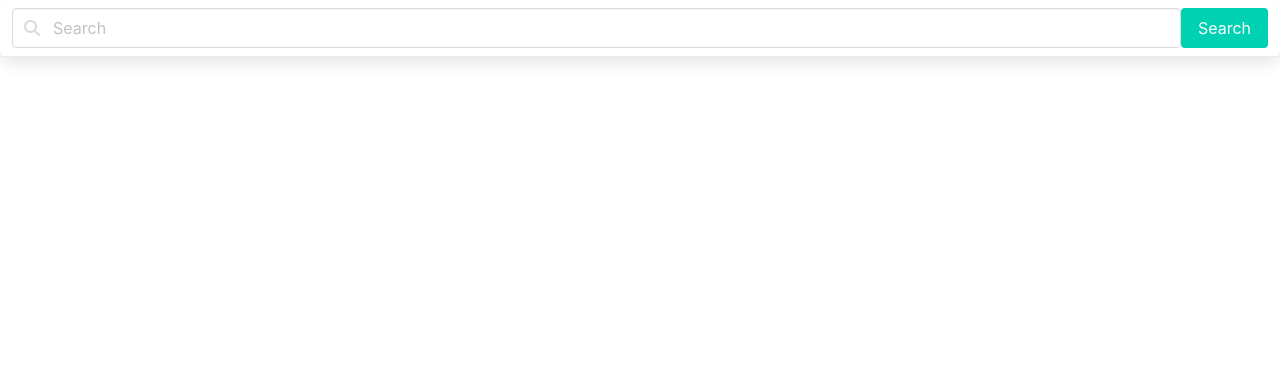
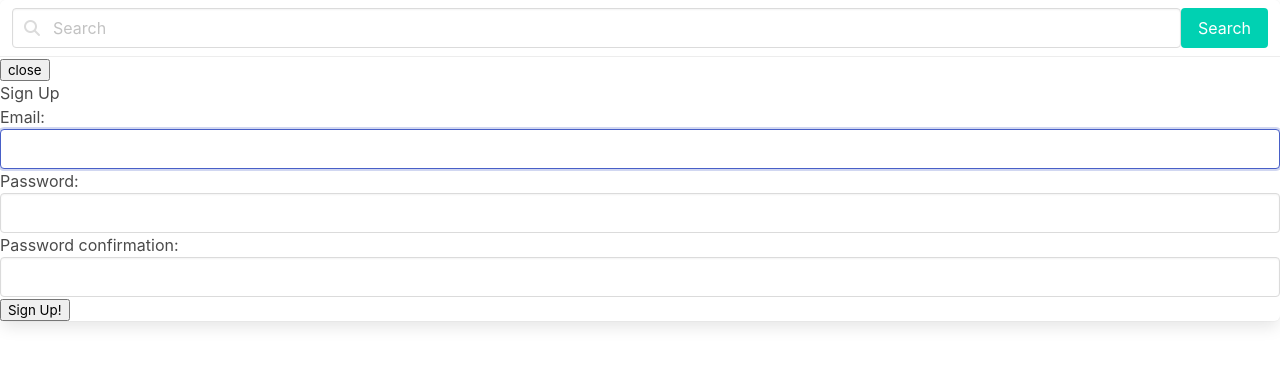
Before and after one commit to e-victoria/videoPlayer, an Angular app: page /signup in a window 1280 px wide. Before the commit this address led to /. Shown: the top 366 px of the page. Built offline with nearby package versions, Linux system fonts and the light colour scheme.

Commit message:
create sign-up form

```diff
--- a/src/app/app-routing.module.ts
+++ b/src/app/app-routing.module.ts
@@ -2,11 +2,13 @@ import { NgModule } from '@angular/core';
 import { Routes, RouterModule } from '@angular/router';
 import {VideoComponent} from './video/video.component';
 import {HomeComponent} from "./home/home.component";
+import {SignUpComponent} from "./sign-up/sign-up.component";
 
 
 const routes: Routes = [
   { path: 'video/:id', component: VideoComponent },
-  { path: '', component: HomeComponent }
+  { path: '', component: HomeComponent },
+  { path: 'signup', component: SignUpComponent}
 ];
 
 @NgModule({
--- a/src/app/header/header.component.html
+++ b/src/app/header/header.component.html
@@ -1,6 +1,6 @@
 <nav class="panel">
   <div class="panel-block">
-    <p class="control has-icons-left">
+    <p class="control has-icons-left is-two-fifths">
       <label for="name"></label>
       <input class="input" id="name" type="text" placeholder="Search" [(ngModel)]="value" (keyup.enter)="getInput()">
       <span class="icon is-left">
--- /dev/null
+++ b/src/app/sign-up/sign-up.component.html
@@ -0,0 +1,22 @@
+
+<div class="sign-up-wrapper">
+  <form class="sign-up__form" [formGroup]="signupForm">
+    <button class="btn popup-close" (click)="hidePopup($event)">
+      <span class="popup-closecross">close</span>
+    </button>
+    <h3 class="signup__title">Sign Up</h3>
+    <label class="signup__label">
+      Email:
+      <input class="input signup__input" type="text" formControlName="email" required autofocus>
+    </label>
+    <label class="signup__label">
+      Password:
+      <input class="input signup__input" type="password" formControlName="password" required>
+    </label>
+    <label class="signup__label">
+      Password confirmation:
+      <input class="input signup__input" type="password" formControlName="passwordConfirmation" required>
+    </label>
+    <button class="signup btn" (click)="signUp($event)">Sign Up!</button>
+  </form>
+</div>
--- /dev/null
+++ b/src/app/sign-up/sign-up.component.ts
@@ -0,0 +1,22 @@
+import { Component, OnInit } from '@angular/core';
+import {FormControl, FormGroup} from "@angular/forms";
+
+@Component({
+  selector: 'app-sign-up',
+  templateUrl: './sign-up.component.html',
+  styleUrls: ['./sign-up.component.css']
+})
+export class SignUpComponent{
+
+  signupForm = new FormGroup({
+    email: new FormControl(''),
+    password: new FormControl(''),
+    passwordConfirmation: new FormControl(''),
+  });
+
+  constructor() { }
+
+  signUp(event){
+
+  }
+}
```
Also changed, not shown: src/app/app.module.ts (+6 -3 lines), src/app/sign-up/sign-up.service.ts (added, +13 -0 lines), src/app/sign-up/sign-up.component.css (added), 1 other file (tests, documents, lock files or other folders).
